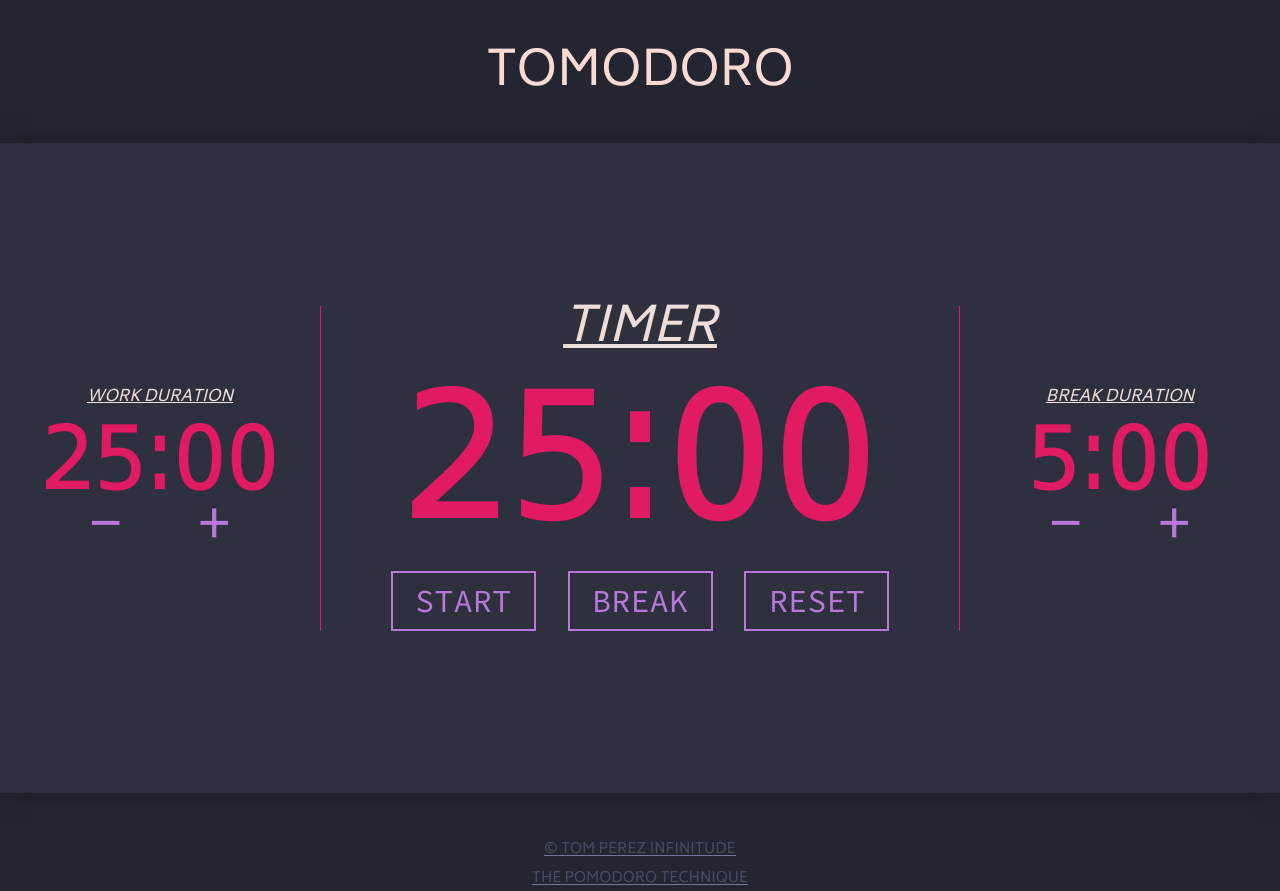
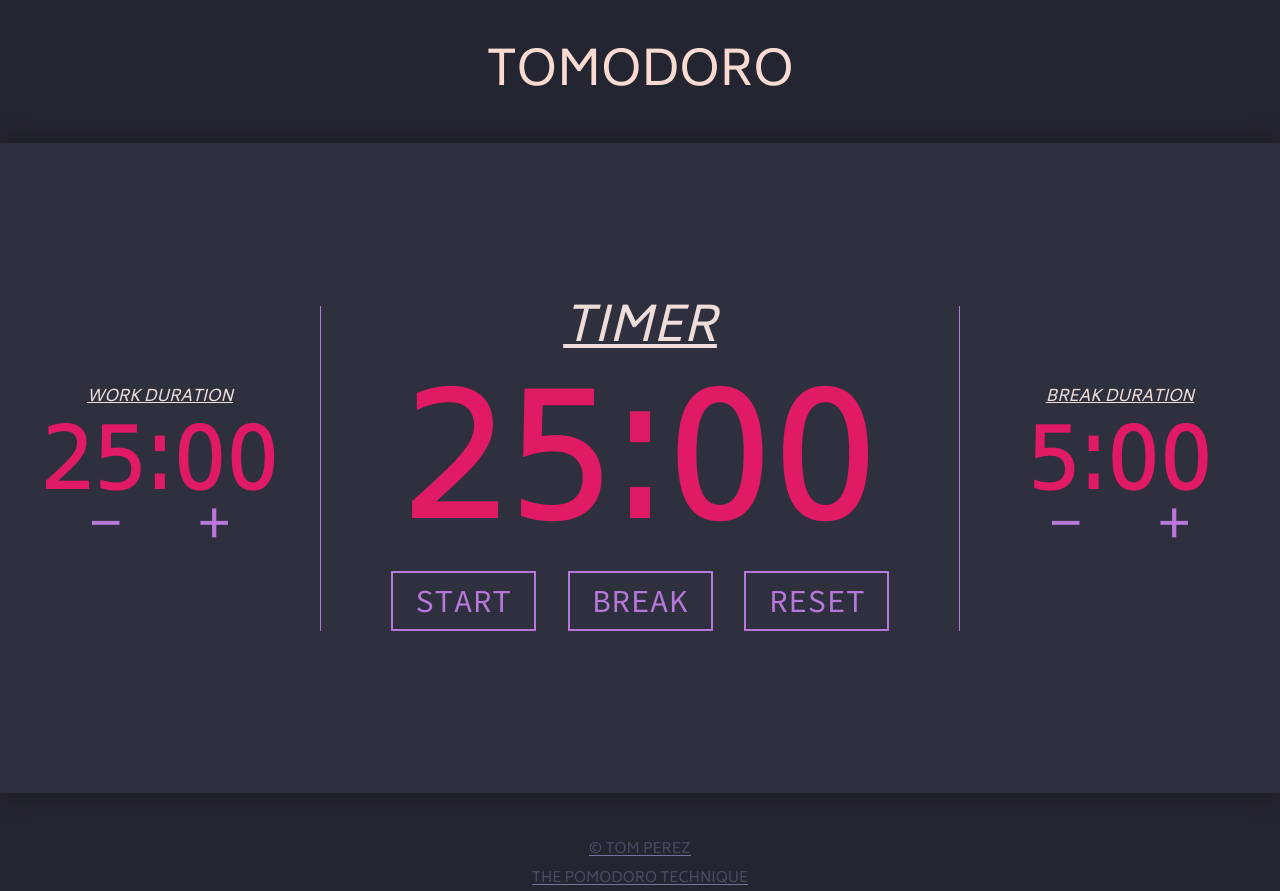
Before and after one commit to perez/tomodoro-timer, a plain HTML site: page index.html in a window 1280 px wide. Drawn offline with Linux system fonts and the light colour scheme.

Commit message:
Tweak the style of the page a bit

```diff
--- a/index.html
+++ b/index.html
@@ -37,7 +37,7 @@
     </div>
 
     <footer>
-        <p><a href="https://github.com/perez" target="_blank">© TOM PEREZ INFINITUDE</a></p>
+        <p><a href="https://github.com/perez" target="_blank">© TOM PEREZ</a></p>
         <p class="pomodoro-link"><a href="https://en.wikipedia.org/wiki/Pomodoro_Technique" target="_blank">THE POMODORO TECHNIQUE</a></p>
     </footer>
 
--- a/style.css
+++ b/style.css
@@ -90,8 +90,8 @@ a:hover::before {
     width: 100%;
 }
 .timer {
-    border-left: solid 1px #E11A64;
-    border-right: solid 1px #E11A64;
+    border-left: solid 1px #B877DB;
+    border-right: solid 1px #B877DB;
 }
 .timer-button {
     border: 2px solid #B877DB;
```
